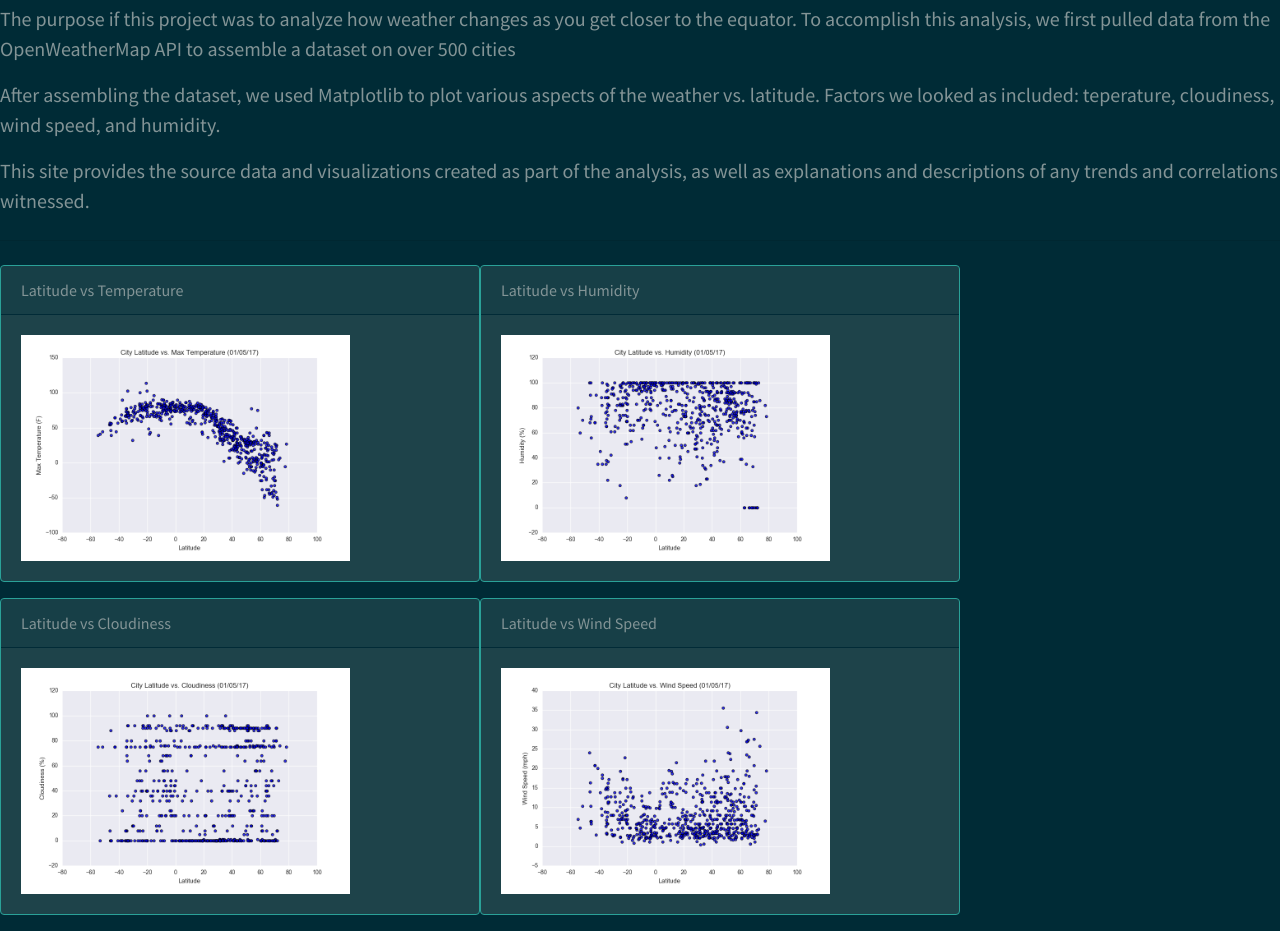
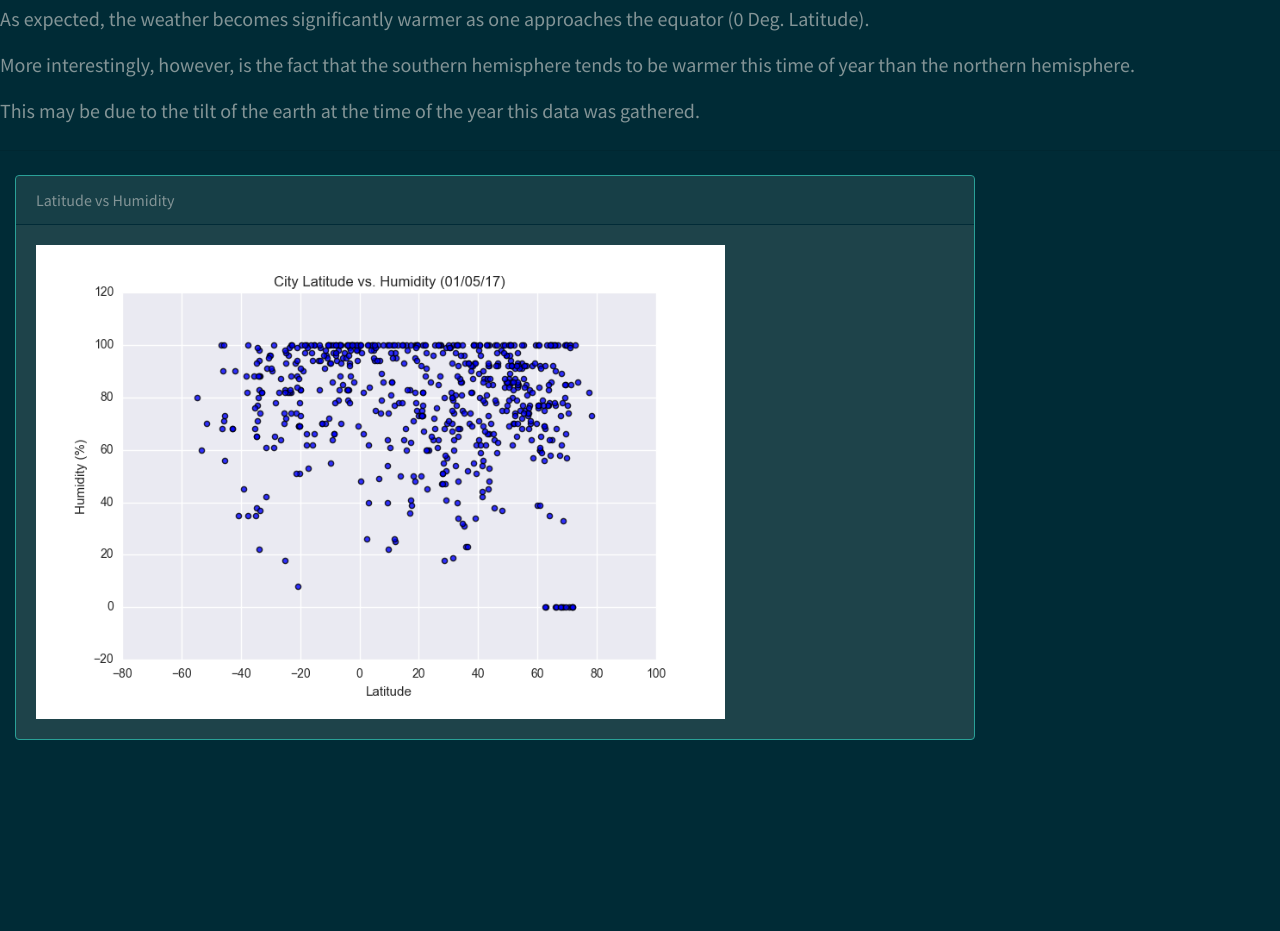
Before and after one commit to etreznoski/web_design_challenge, a plain HTML site: page humidity.html in a window 1280 px wide. Shown: the part 146-1077 px from the top of the page. After the commit the page ends 902 px from the top, so only its background shows below. Drawn offline with nearby package versions, Linux system fonts and the light colour scheme.

```diff
--- a/humidity.html
+++ b/humidity.html
@@ -4,7 +4,7 @@
     <!-- Required meta tags -->
     <meta charset="utf-8">
     <meta name="viewport" content="width=device-width, initial-scale=1">
-<title>Humidity</title>
+<title>Temperature</title>
     <link rel="stylesheet" href="/css_files/reset.css">
     <link rel="stylesheet" href="/css_files/bootstrap.css">
   </head>
@@ -47,59 +47,27 @@
 <!-- Intro text -->
 <div class="intro">
   <h1 class="display-3">Latitude vs Humidity</h1>
-  <p class="lead">The purpose if this project was to analyze how weather changes as you get closer to the equator. To accomplish this analysis, we first pulled data from the OpenWeatherMap API to assemble a dataset on over 500 cities</p>
-  <p class="lead">After assembling the dataset, we used Matplotlib to plot various aspects of the weather vs. latitude. Factors we looked as included: teperature, cloudiness, wind speed, and humidity.</p>
-  <p class="lead">This site provides the source data and visualizations created as part of the analysis, as well as explanations and descriptions of any trends and correlations witnessed.</p>
+  <p class="lead">As expected, the weather becomes significantly warmer as one approaches the equator (0 Deg. Latitude).</p>
+  <p class="lead">More interestingly, however, is the fact that the southern hemisphere tends to be warmer this time of year than the northern hemisphere.</p>
+  <p class="lead">This may be due to the tilt of the earth at the time of the year this data was gathered.</p>
   <hr class="my-4">
 </div>
 <!-- end intro text -->
 <div class="container-fluid">
 
   <div class="row">
-    <div class="col-sx-6 col=sm-6">
-      <div class="card border-success mb-3" style="max-width: 30rem;">
-        <div class="card-header">Latitude vs Temperature</div>
+    <div class="col-sm-12 col=md-6">
+      <div class="card border-success mb-3" style="max-width: 60rem;">
+        <div class="card-header">Latitude vs Humidity</div>
         <div class="card-body">
         <a href="#">
-        <img src="/Resources/assets/images/Fig1.png" width=75% alt="latitude vs temp scatter plot">
+        <img src="/Resources/assets/images/Fig2.png" width=75% alt="latitude vs humidity scatter plot">
         </a>
         </div>
       </div>
       </div>
-      <div class="col-sx-6 col=sm-6">
-        <div class="card border-success mb-3" style="max-width: 30rem;">
-          <div class="card-header">Latitude vs Humidity</div>
-          <div class="card-body">
-          <a href="#">
-          <img src="/Resources/assets/images/Fig2.png" width=75% alt="latitude vs humidity scatter plot">
-          </a>
-          </div>
-        </div>
-      </div>
   </div>
 
-  <div class="row">
-    <div class="col-sx-6 col=sm-6">
-      <div class="card border-success mb-3" style="max-width: 30rem;">
-        <div class="card-header">Latitude vs Cloudiness</div>
-        <div class="card-body">
-        <a href="#">
-        <img src="/Resources/assets/images/Fig3.png" width=75% alt="latitude vs clouds scatter plot">
-        </a>
-        </div>
-      </div>
-      </div>
-      <div class="col-sx-6 col=sm-6">
-        <div class="card border-success mb-3" style="max-width: 30rem;">
-          <div class="card-header">Latitude vs Wind Speed</div>
-          <div class="card-body">
-          <a href="#">
-          <img src="/Resources/assets/images/Fig4.png" width=75% alt="latitude vs wind speed scatter plot">
-          </a>
-          </div>
-        </div>
-      </div>
-  </div>
   </div>
   <script src="https://code.jquery.com/jquery-3.5.1.slim.min.js" integrity="sha384-DfXdz2htPH0lsSSs5nCTpuj/zy4C+OGpamoFVy38MVBnE+IbbVYUew+OrCXaRkfj" crossorigin="anonymous"></script>
 <script src="https://cdn.jsdelivr.net/npm/bootstrap@4.6.0/dist/js/bootstrap.bundle.min.js" integrity="sha384-Piv4xVNRyMGpqkS2by6br4gNJ7DXjqk09RmUpJ8jgGtD7zP9yug3goQfGII0yAns" crossorigin="anonymous"></script>
```
Also changed, not shown: clouds.html (+8 -40 lines), wind.html (+7 -40 lines).
